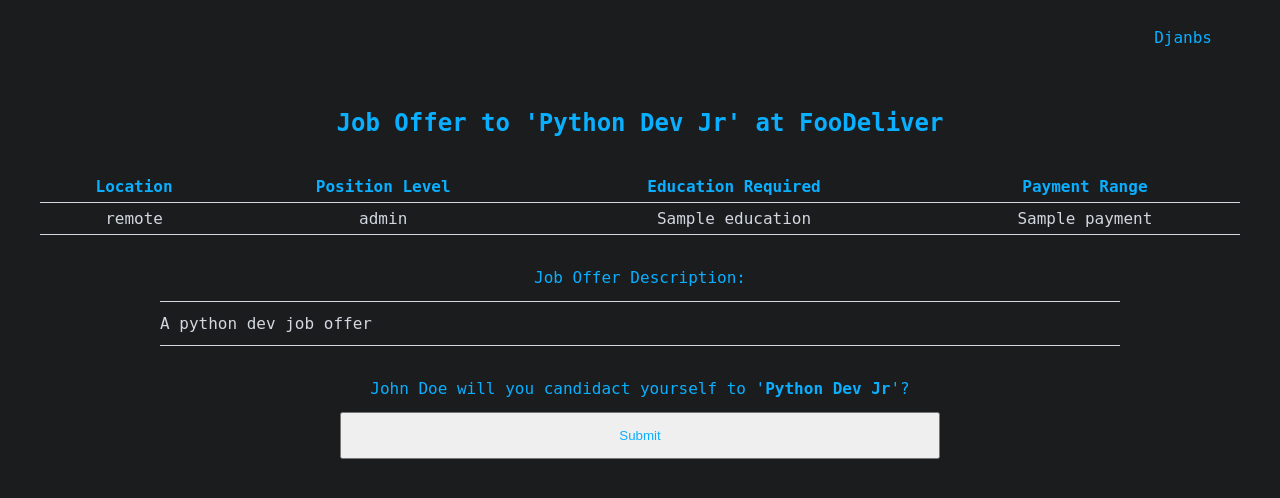
After one commit to duartqx/djanbs, a Django app: template djanbs/jobs/templates/jobs/job-candidact.html in a window 1280 px wide. The commit adds this page. Shown: the top 498 px of the page. Run offline with Django 4.2, Linux system fonts and the light colour scheme; data comes from the database, SQL or seed files in the repository; both versions use the stored data as it was after the commit; the template is opened without the code that fills it: values that come from a table or form of the project are taken from there, most other values are stand-ins (such as "Sample title", 1, 10 or a date in 2020).

Commit message:
job-candidact page and logic plus company page and restricting pages to certain groups

```diff
--- a/djanbs/djanbs/urls.py
+++ b/djanbs/djanbs/urls.py
@@ -20,18 +20,36 @@ import jobs.views.accounts # type: ignore
 
 urlpatterns = [
     path('admin/', admin.site.urls),
-    path('', jobs.views.views.home, name='home'),
-    path('create-job/<str:pk>/', jobs.views.views.create_job_offer, name='create-job'),
-    path('logout/', jobs.views.accounts.logout_user, name='logout'),
+
+    path('',
+        jobs.views.views.home,
+        name='home'),
+
+    path('create-job/<str:pk>/',
+        jobs.views.views.create_job_offer,
+        name='create-job'),
+
+    path('logout/',
+        jobs.views.accounts.logout_user,
+        name='logout'),
+
     path('login/',
-        jobs.views.accounts.CustomLoginView.as_view(), name='login'),
+        jobs.views.accounts.CustomLoginView.as_view(),
+        name='login'),
+
     path('register/',
         jobs.views.accounts.ChooseRegisterView.as_view(),
         name='register'),
+
     path('register/candidact/',
         jobs.views.accounts.CandidactRegisterView.as_view(),
         name='register-cand'),
+
     path('register/company/',
         jobs.views.accounts.CompanyRegisterView.as_view(),
         name='register-comp'),
+
+    path('job-candidact/<str:job_id>',
+        jobs.views.views.candidact_to_job,
+        name='job-candidact'),
 ]
--- a/djanbs/jobs/forms.py
+++ b/djanbs/jobs/forms.py
@@ -4,7 +4,7 @@ from django.contrib.auth.forms import UserCreationForm
 from django.db import transaction
 
 
-from .models import Candidact, Company, JobOffer, User
+from .models import Candidact, Company, JobCandidacted, JobOffer, User
 
 
 class CandidactRegisterForm(UserCreationForm):
@@ -70,3 +70,9 @@ class JobOfferCreationForm(forms.ModelForm):
     class Meta():
         model = JobOffer
         exclude = ('company',)
+
+class JobCandidactForm(forms.ModelForm):
+    ''' A form that the user submits when candidacting to a job offer '''
+    class Meta():
+        model = JobCandidacted
+        exclude = ('candidact', 'job_offer')
--- a/djanbs/jobs/models.py
+++ b/djanbs/jobs/models.py
@@ -2,6 +2,8 @@ from .choices import EducationRequirement, PaymentRange, PositionLevel
 from django.contrib.auth.models import AbstractUser
 from django.db import models
 from django.utils.translation import gettext_lazy as _
+
+from .choices import EducationRequirement, PaymentRange, PositionLevel, int_to_string
 
 
 class User(AbstractUser):
@@ -62,6 +64,9 @@ class JobCandidacted(models.Model):
     candidact = models.ForeignKey(Candidact, on_delete=models.SET_NULL, null=True)
     date_candidacted = models.DateTimeField(auto_now_add=True, null=True)
 
+    # Check job_offer and candidact compatibility of education, payment range
+    # and position with other attributes
+
     def _get_cndct_count(self):
         ''' Finds out how many applied to each job_offer '''
         return JobCandidacted.objects.filter( # type: ignore
--- a/djanbs/jobs/static/jobs/style.css
+++ b/djanbs/jobs/static/jobs/style.css
@@ -23,7 +23,7 @@ table {
 
 th, td {
     border-bottom: 0.05em solid var(--light);
-    padding: 20px;
+    padding: 6px;
     text-align: center;
 }
 
@@ -55,7 +55,7 @@ a {
     margin-left: auto;
 }
 
-.register-n-login, .submit {
+.register-n-login, .submit, .details {
     padding: 14px;
     color: var(--blue);
     justify-content: center;
@@ -73,7 +73,7 @@ input, button, select, textarea {
     padding: 12px 20px;
     box-sizing: border-box;
     display: flex;
-    justify-content: center !important;
+    justify-content: center;
     margin-left: auto;
     margin-right: auto;
 }
@@ -82,31 +82,40 @@ input, button, select, textarea {
     color: var(--red);
 }
 
-button.button {
-    width: 100%;
+.button {
+    width: 70%;
+    padding-left: 12px;
     font-weight: bold;
+    color: white;
+    background-color: var(--blue);
+    border: none;
+}
+
+.button:hover {
+    color: var(--blue);
+    background-color: white;
+}
+
+.register-button {
+    color: var(--blue);
+    padding-left: 8px;
+    padding-right: 8px;
+
+}
+
+.register-button:hover {
+    color: white;
+}
+
+.blue {
     color: var(--blue);
 }
 
-.button {
-    color: var(--blue);
-    padding-left: 12px;
+.descrip {
+    border-top: 0.05em solid var(--light);
+    border-bottom: 0.05em solid var(--light);
+    padding-top: 12px;
+    padding-bottom: 12px;
+    width: 80%;
+    margin: auto;
 }
-
-.button:hover {
-    color: white;
-}
-
-button.button:hover{
-    background-color: var(--blue);
-}
-
-.register-button {
-    background-color:white;
-    width:50%;
-}
-
-.register-button:hover {
-    background-color: var(--blue);
-    color: white;
-}
--- a/djanbs/jobs/templates/jobs/base.html
+++ b/djanbs/jobs/templates/jobs/base.html
@@ -9,8 +9,10 @@
 	<body>
         <div class="topbar">
             <a href="{% url 'home' %}">Djanbs</a>
-            <a class="ralign" href="#">{{ user_name|capfirst }}</a>
+            {% if user.is_authenticated %}
+            <a class="ralign" href="#">{{ user|capfirst }}</a>
             <a class="ralign logoutred" href="{% url 'logout' %}">Logout</a>
+            {% endif %}
         </div>
         {% block content %}
         {% endblock content %}
--- a/djanbs/jobs/templates/jobs/create-job.html
+++ b/djanbs/jobs/templates/jobs/create-job.html
@@ -13,6 +13,7 @@
     <p>{{ form.education_req }}</p>
     <p class="center">Position Level:</p>
     <p>{{ form.position_level }}</p>
+    <br>
     <input class="submit" type="submit" name="Create Job Offer">
     <div class="register-n-login" style="color:#D74545">{{ form.errors }}</div>
 </form>
--- /dev/null
+++ b/djanbs/jobs/templates/jobs/job-candidact.html
@@ -0,0 +1,32 @@
+{% extends "jobs/base.html" %}
+{% block content %}
+<h2 class="register-n-login">Job Offer to '<b>{{ job_offer }}</b>' at {{ job_offer.company }}</h2>
+
+<table>
+    <tr class="blue">
+        <th>Location</th>
+        <th>Position Level</th>
+        <th>Education Required</th>
+        <th>Payment Range</th>
+    </tr>
+    <tr>
+    <td>{{ job_offer.location }}</td>
+    <td>{{ pos_level }}</td>
+    <td>{{ education }}</td>
+    <td>{{ payment }}</td>
+    </tr>
+
+</table>
+<br>
+<div class="register-n-login">Job Offer Description:</div>
+<div class="descrip">{{ job_offer.description }}</div>
+
+<br>
+<form method="POST" action="">
+    {% csrf_token %}
+    {{ form }}
+    <div class="register-n-login">{{ candidact }} will you candidact yourself to '<b>{{ job_offer }}</b>'?</div>
+    <input class="submit" type="submit" name="Submit">
+    <div class="register-n-login" style="color:#D74545">{{ form.errors }}</div>
+</form>
+{% endblock content %}
--- a/djanbs/jobs/templates/registration/login.html
+++ b/djanbs/jobs/templates/registration/login.html
@@ -1,17 +1,18 @@
 {% extends "jobs/base.html" %}
 {% block content %}
-    <h2 class="register-n-login">Log In</h2>
+    <h2 class="register-n-login">User Login</h2>
     <form method="POST">
         {% csrf_token %}
         <p>{{ form.username }}</p>
         <p>{{ form.password }}</p>
         <button class="submit" type="submit">Log In</button>
+        <div class="register-n-login" style="color:#D74545">{{ form.errors }}</div>
     {% for message in messages %}
         <p class="register-n-login">{{ message }}</p>
     {% endfor %}
     </form>
 <br>
-<div class="register-n-login" style="color:white">Don't have an account? <a class="button" href="{% url 'register' %}">Register</a></div>
+<div class="register-n-login" style="color:white">Don't have an account? <a class="register-button" href="{% url 'register' %}">Register</a></div>
 <script>
     var form_fields = document.getElementsByTagName('input')
     form_fields[1].placeholder='Email';
```
Also changed, not shown: djanbs/jobs/choices.py (+22 -15 lines), djanbs/jobs/decorators.py (+3 -13 lines), djanbs/jobs/templates/jobs/company.html (added, +8 -0 lines), djanbs/jobs/templates/jobs/index.html (+7 -2 lines), djanbs/jobs/views/views.py (+55 -11 lines), djanbs/db.sqlite3.
